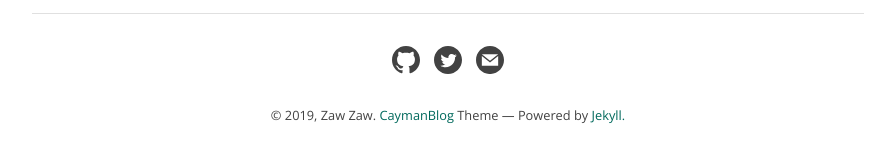
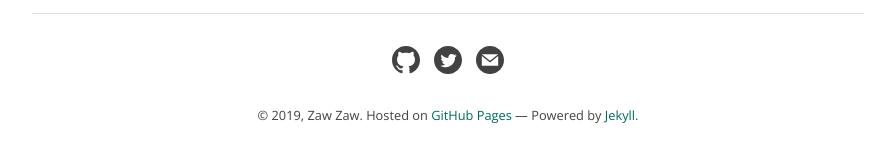
Before and after one commit to zawzaww/zawzaww.github.io, a Jekyll site: the page built from index.md, in a window 1280 px wide and 900 px high, scrolled down 2953 px. Shown: the part 706-869 px from the top of the window, without its empty margins (192-1087 px from the left). Built offline with Jekyll 4.4.1, drawn with Linux system fonts in a browser that asks for light colours.

Commit message:
_layouts: default: Update footer for hosted personal github.io page
Signed-off-by: Zaw Zaw <zawzthein@outlook.com>

```diff
--- a/_layouts/default.html
+++ b/_layouts/default.html
@@ -118,7 +118,7 @@
         {% endif %}
        </p>
 
-       <p align="center"><small>© 2019, Zaw Zaw. <a href="https://github.com/lorepirri/cayman-blog">CaymanBlog</a> Theme &mdash; Powered by <a href="https://jekyllrb.com">Jekyll.</a></small></p>
+       <p align="center"><small>© 2019, Zaw Zaw. Hosted on <a href="https://pages.github.com">GitHub Pages</a> &mdash; Powered by <a href="https://jekyllrb.com">Jekyll.</a></small></p>
 
       </footer>
     </section>
```
